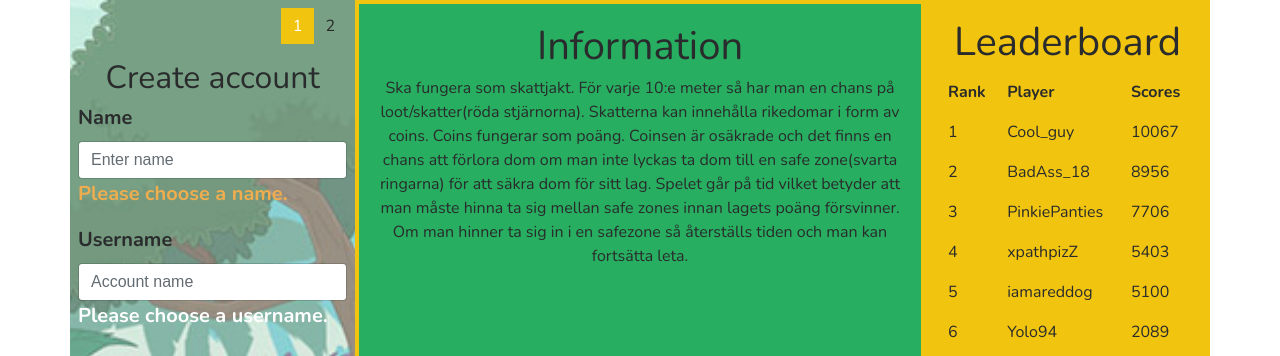
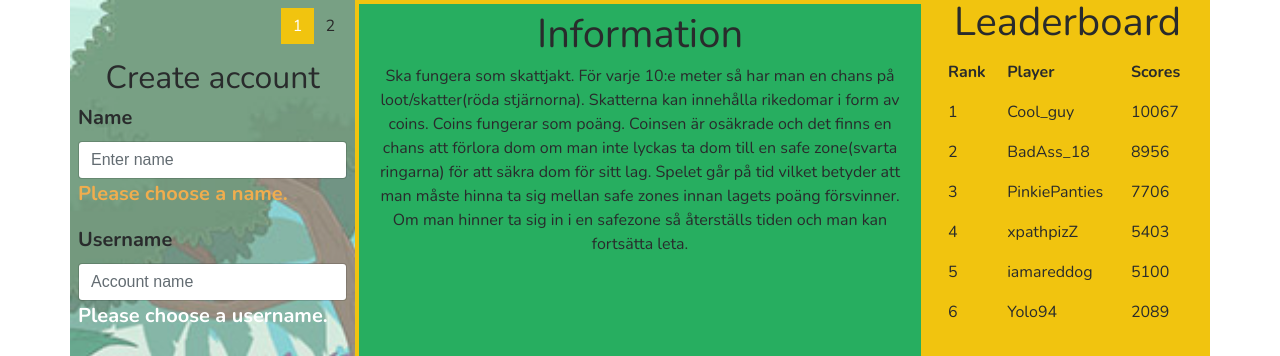
Before and after one commit to pyroface/team-pineapple, a PHP site: page / in a window 1280 px wide. Shown: the part 128-484 px from the top of the page. Run offline with PHP 8.4, Linux system fonts and the light colour scheme; some libraries are stand-ins or nearby versions; grey boxes are pictures that could not be loaded.

Commit message:
clean-up

```diff
--- a/css/custom.css
+++ b/css/custom.css
@@ -259,9 +259,7 @@ td, th {
      width:400px;
      height:400px;
   }
-section{
-    padding:20px;
-}
+
 
   /*---- Form validation---- */
 
--- a/index.html
+++ b/index.html
@@ -97,7 +97,7 @@
               </div>
               <div class="form-group lead font-weight-bold color-black">
                 <label for="formGroupExampleInput2">Username</label>
-                <input id="username" minlength="1" maxlength="20" type="text" class="form-control" placeholder="Account name" required>
+                <input id="username" type="text" class="form-control" placeholder="Account name" required>
                 <div class="invalid-feedback text-white">
                     Please choose a username.
                   </div>
@@ -105,7 +105,7 @@
               <div class="form-row mt-4 p-2">
                 <div class="font-weight-bold color-black">
                   <label for="formGroupExampleInput">Password</label>
-                  <input id="password" minlength="1" maxlength="20" type="password" class="col-11 form-control" placeholder="password" required>
+                  <input id="password" type="password" class="col-11 form-control" placeholder="password" required>
                   <div class="invalid-feedback text-danger">
                       Please choose a password.
                     </div>
@@ -119,15 +119,15 @@
           </div>
         </section>
 
-        <section class="index__info col-md-6 col-sm-12 info">
-        <section><h1>Information</h1>
+        <section class="index__info col-md-6 col-sm-12 info p-2">
+        <h1>Information</h1>
           <p>
             Ska fungera som skattjakt. För varje 10:e meter så har man en chans på loot/skatter(röda stjärnorna). Skatterna kan innehålla
             rikedomar i form av coins. Coins fungerar som poäng. Coinsen är osäkrade och det finns en chans att förlora dom
             om man inte lyckas ta dom till en safe zone(svarta ringarna) för att säkra dom för sitt lag. Spelet går på tid
             vilket betyder att man måste hinna ta sig mellan safe zones innan lagets poäng försvinner. Om man hinner ta sig
             in i en safezone så återställs tiden och man kan fortsätta leta.
-          </p></section>
+          </p>
           <div id="map" ></div>
           <script src="map.js">
           </script>
```
